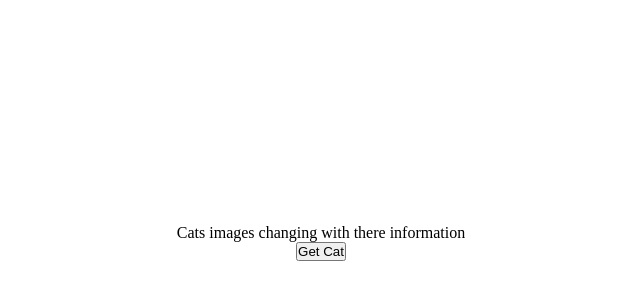
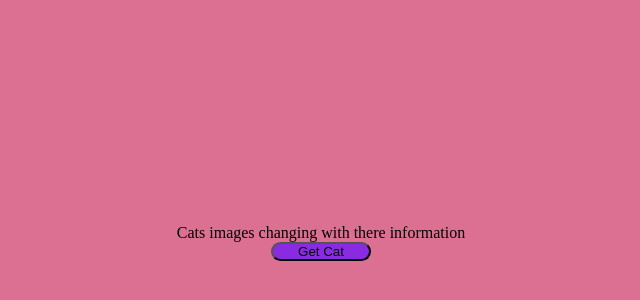
Before and after one commit to SNEHASHIN/test-given-by-prakash-sir, a plain HTML site: page index.html in a window 1280 px wide. Shown: the part 158-458 px from the top of the page, without its empty margins (319-959 px from the left). Drawn offline with Linux system fonts and the light colour scheme.

```diff
--- a/index.css
+++ b/index.css
@@ -3,6 +3,7 @@
     margin: 0%;
 }
 body {
+    background-color: palevioletred;
 	display: flex;
 	align-items: center;
 	justify-content: center;
@@ -16,3 +17,8 @@ img {
     height: 300px;
     width: 300px;
 }
+#btn{
+    width:100px;
+    border-radius: 10px;
+    background-color: blueviolet;
+}
```
